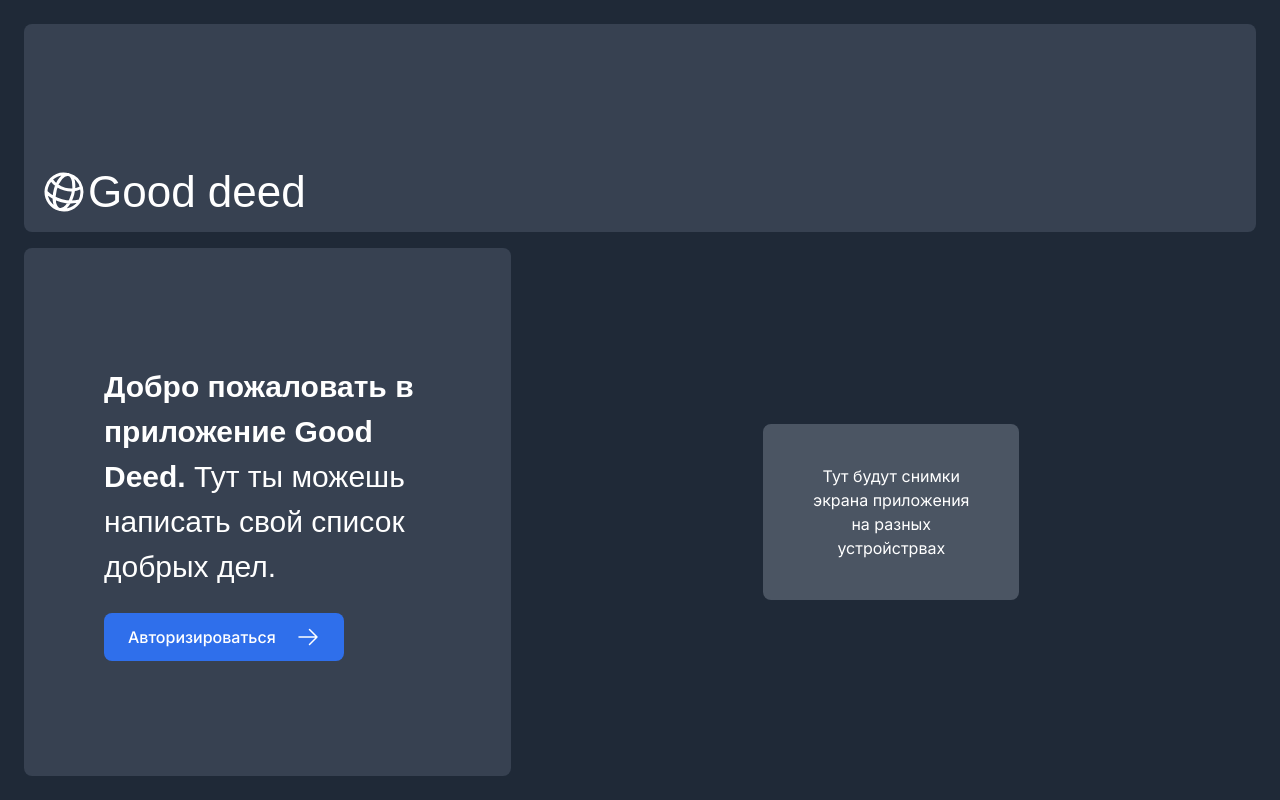
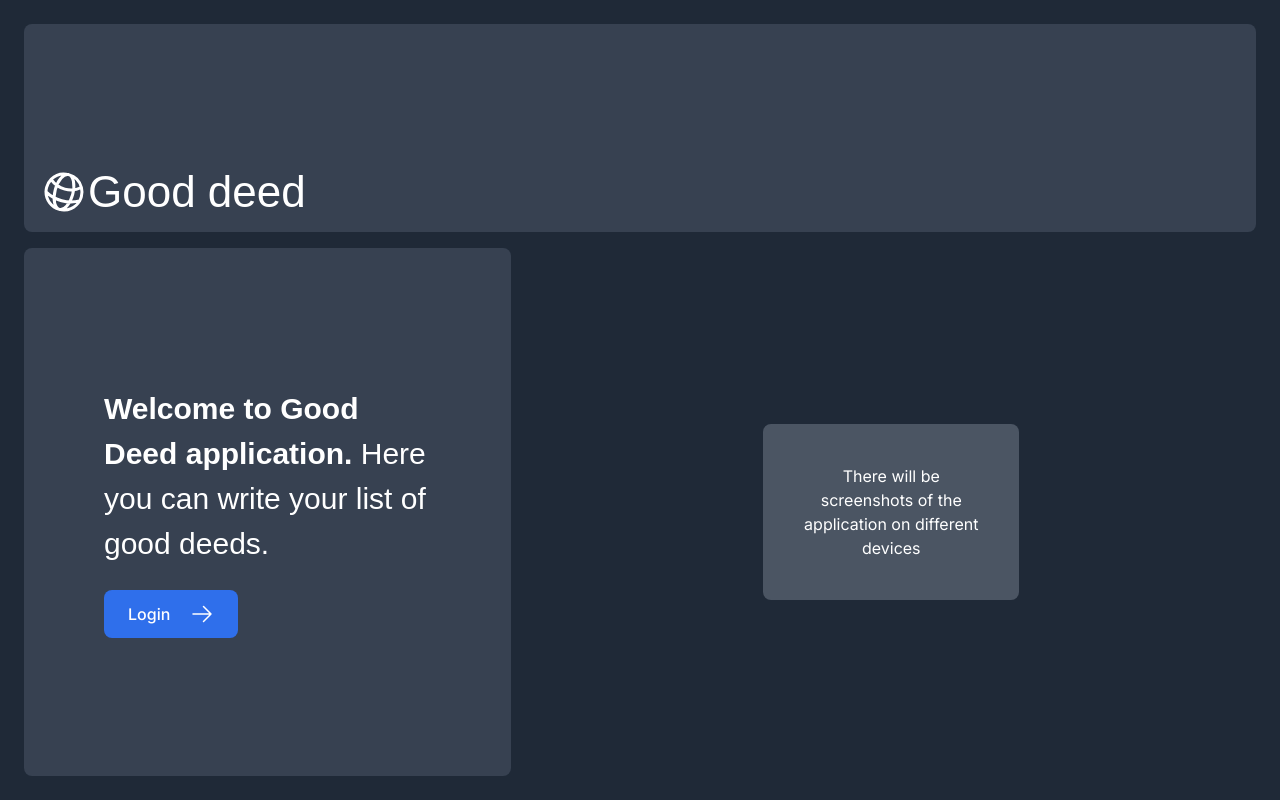
Before and after one commit to blinkEgor/good-deed, a Next.js app: page / in a window 1280 px wide. Built offline with nearby package versions, Linux system fonts and the light colour scheme; a web font is replaced by a local one.

Commit message:
translate site to english

```diff
--- a/app/layout.tsx
+++ b/app/layout.tsx
@@ -17,7 +17,7 @@ export default function RootLayout({
   children: React.ReactNode;
 }) {
   return (
-    <html lang="ru">
+    <html lang="en">
       <body className={`${inter.className} bg-gray-800`}>{children}</body>
     </html>
   );
--- a/app/page.tsx
+++ b/app/page.tsx
@@ -15,18 +15,18 @@ export default function Page() {
       <div className="mt-4 flex grow flex-col gap-4 md:flex-row">
         <div className="flex flex-col justify-center gap-6 rounded-lg bg-gray-700 px-6 py-10 md:w-2/5 md:px-20">
           <p className={`${lusitana.className} text-xl text-white md:text-3xl md:leading-normal`}>
-            <strong>Добро пожаловать в приложение Good Deed.</strong> Тут ты можешь написать свой список добрых дел.
+            <strong>Welcome to Good Deed application.</strong> Here you can write your list of good deeds.
           </p>
           <Link
             href="/login"
             className="flex items-center gap-5 self-start rounded-lg bg-blue-600 px-6 py-3 text-sm font-medium text-white transition-colors hover:bg-blue-400 md:text-base"
           >
-            <span>Авторизироваться</span> <ArrowRightIcon className="w-5 md:w-6" />
+            <span>Login</span> <ArrowRightIcon className="w-5 md:w-6" />
           </Link>
         </div>
         <div className="flex items-center justify-center p-6 md:w-3/5 md:px-28 md:py-12">
           <p className='w-64 text-center bg-gray-600 p-10 text-white rounded-lg'>
-            Тут будут снимки экрана приложения на разных устройстрвах
+            There will be screenshots of the application on different devices
           </p>
           {/* <Image
             src='/hero-desktop.png'
```
